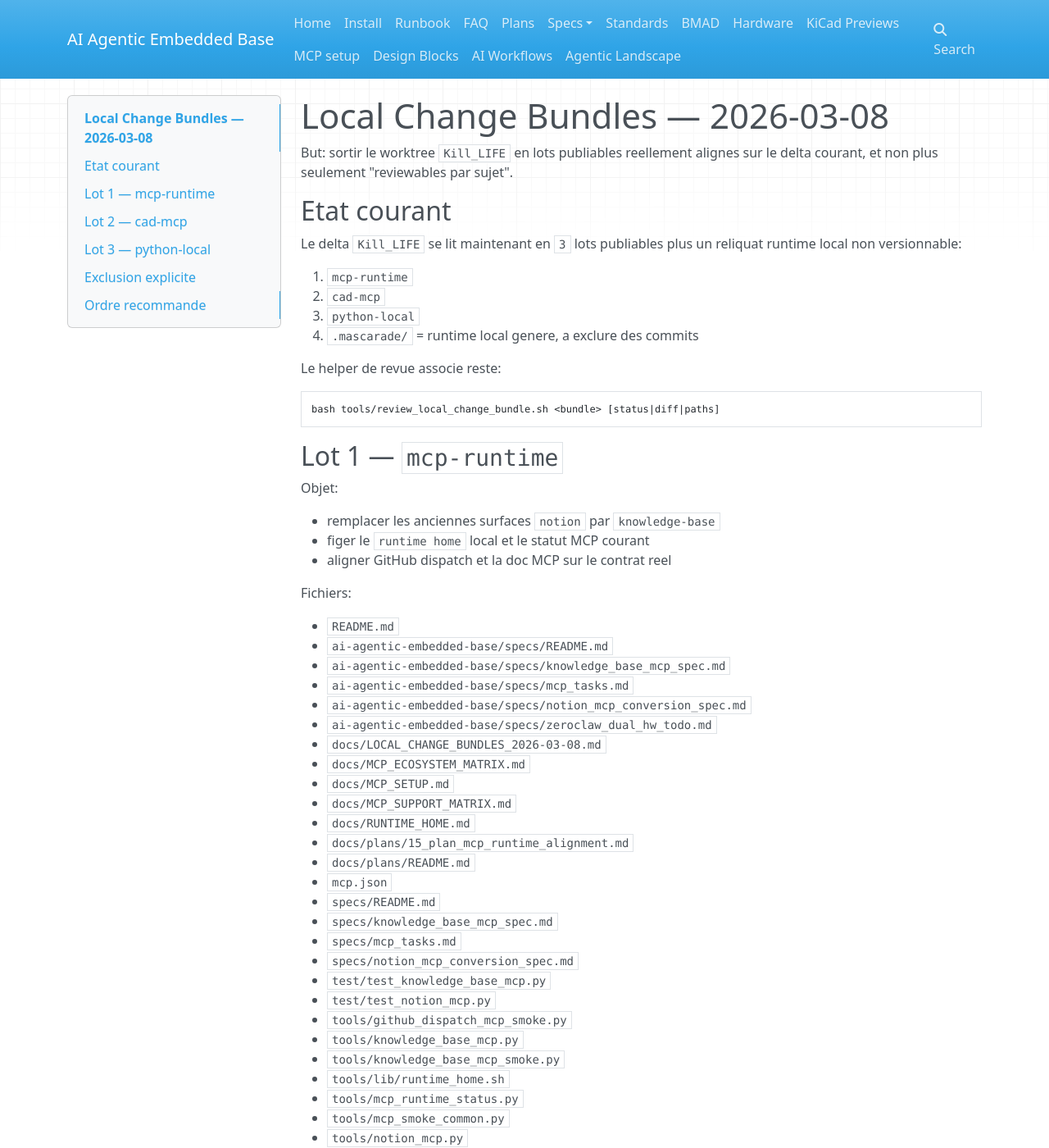
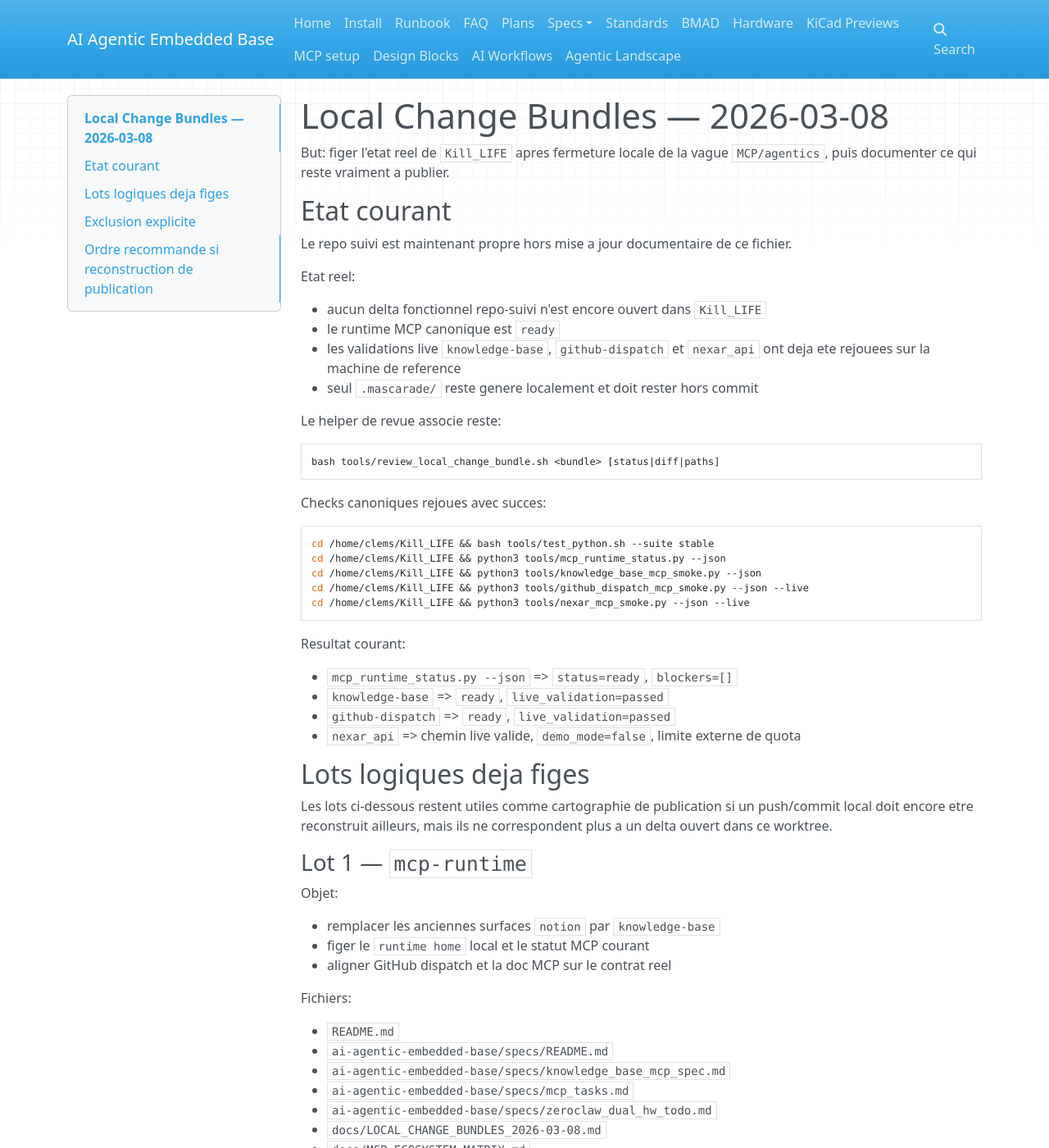
Before and after one commit to electron-rare/Kill_LIFE, an MkDocs documentation site: the page built from docs/LOCAL_CHANGE_BUNDLES_2026-03-08.md, in a window 1280 px wide and 1400 px high. Shown: the whole window at 82% size. Built offline with MkDocs 1.6.1, drawn with Linux system fonts in a browser that asks for light colours; nearby versions of some CDN libraries; some of the changed text lies outside the part shown.

Commit message:
docs(state): close local mcp agentics wave

````diff
--- a/docs/LOCAL_CHANGE_BUNDLES_2026-03-08.md
+++ b/docs/LOCAL_CHANGE_BUNDLES_2026-03-08.md
@@ -1,17 +1,19 @@
 # Local Change Bundles — 2026-03-08
 
-But: sortir le worktree `Kill_LIFE` en lots publiables reellement alignes sur
-le delta courant, et non plus seulement "reviewables par sujet".
+But: figer l'etat reel de `Kill_LIFE` apres fermeture locale de la vague
+`MCP/agentics`, puis documenter ce qui reste vraiment a publier.
 
 ## Etat courant
 
-Le delta `Kill_LIFE` se lit maintenant en `3` lots publiables plus un reliquat
-runtime local non versionnable:
+Le repo suivi est maintenant propre hors mise a jour documentaire de ce fichier.
 
-1. `mcp-runtime`
-2. `cad-mcp`
-3. `python-local`
-4. `.mascarade/` = runtime local genere, a exclure des commits
+Etat reel:
+
+- aucun delta fonctionnel repo-suivi n'est encore ouvert dans `Kill_LIFE`
+- le runtime MCP canonique est `ready`
+- les validations live `knowledge-base`, `github-dispatch` et `nexar_api`
+  ont deja ete rejouees sur la machine de reference
+- seul `.mascarade/` reste genere localement et doit rester hors commit
 
 Le helper de revue associe reste:
 
@@ -19,7 +21,30 @@ Le helper de revue associe reste:
 bash tools/review_local_change_bundle.sh <bundle> [status|diff|paths]
 ```
 
-## Lot 1 — `mcp-runtime`
+Checks canoniques rejoues avec succes:
+
+```bash
+cd /home/clems/Kill_LIFE && bash tools/test_python.sh --suite stable
+cd /home/clems/Kill_LIFE && python3 tools/mcp_runtime_status.py --json
+cd /home/clems/Kill_LIFE && python3 tools/knowledge_base_mcp_smoke.py --json
+cd /home/clems/Kill_LIFE && python3 tools/github_dispatch_mcp_smoke.py --json --live
+cd /home/clems/Kill_LIFE && python3 tools/nexar_mcp_smoke.py --json --live
+```
+
+Resultat courant:
+
+- `mcp_runtime_status.py --json` => `status=ready`, `blockers=[]`
+- `knowledge-base` => `ready`, `live_validation=passed`
+- `github-dispatch` => `ready`, `live_validation=passed`
+- `nexar_api` => chemin live valide, `demo_mode=false`, limite externe de quota
+
+## Lots logiques deja figes
+
+Les lots ci-dessous restent utiles comme cartographie de publication si un
+push/commit local doit encore etre reconstruit ailleurs, mais ils ne
+correspondent plus a un delta ouvert dans ce worktree.
+
+### Lot 1 — `mcp-runtime`
 
 Objet:
 
@@ -33,7 +58,6 @@ Fichiers:
 - `ai-agentic-embedded-base/specs/README.md`
 - `ai-agentic-embedded-base/specs/knowledge_base_mcp_spec.md`
 - `ai-agentic-embedded-base/specs/mcp_tasks.md`
-- `ai-agentic-embedded-base/specs/notion_mcp_conversion_spec.md`
 - `ai-agentic-embedded-base/specs/zeroclaw_dual_hw_todo.md`
 - `docs/LOCAL_CHANGE_BUNDLES_2026-03-08.md`
 - `docs/MCP_ECOSYSTEM_MATRIX.md`
@@ -46,30 +70,18 @@ Fichiers:
 - `specs/README.md`
 - `specs/knowledge_base_mcp_spec.md`
 - `specs/mcp_tasks.md`
-- `specs/notion_mcp_conversion_spec.md`
 - `test/test_knowledge_base_mcp.py`
-- `test/test_notion_mcp.py`
 - `tools/github_dispatch_mcp_smoke.py`
 - `tools/knowledge_base_mcp.py`
 - `tools/knowledge_base_mcp_smoke.py`
 - `tools/lib/runtime_home.sh`
 - `tools/mcp_runtime_status.py`
 - `tools/mcp_smoke_common.py`
-- `tools/notion_mcp.py`
-- `tools/notion_mcp_smoke.py`
 - `tools/review_local_change_bundle.sh`
 - `tools/run_github_dispatch_mcp.sh`
 - `tools/run_knowledge_base_mcp.sh`
-- `tools/run_notion_mcp.sh`
 
-Validation minimale:
-
-```bash
-cd /home/clems/Kill_LIFE && bash tools/test_python.sh --suite stable
-cd /home/clems/Kill_LIFE && python3 tools/validate_specs.py --json
-```
-
-## Lot 2 — `cad-mcp`
+### Lot 2 — `cad-mcp`
 
 Objet:
 
@@ -103,14 +115,7 @@ Fichiers:
 - `tools/run_freecad_mcp.sh`
 - `tools/run_openscad_mcp.sh`
 
-Validation minimale:
-
-```bash
-cd /home/clems/Kill_LIFE && bash tools/hw/cad_stack.sh doctor
-cd /home/clems/Kill_LIFE && bash tools/hw/cad_stack.sh doctor-mcp
-```
-
-## Lot 3 — `python-local`
+### Lot 3 — `python-local`
 
 Objet:
 
@@ -121,12 +126,6 @@ Fichiers:
 
 - `tools/test_python.sh`
 
-Validation repo-locale:
-
-```bash
-cd /home/clems/Kill_LIFE && bash tools/test_python.sh --suite stable
-```
-
 ## Exclusion explicite
 
 Ne pas versionner le runtime local genere:
@@ -135,7 +134,7 @@ Ne pas versionner le runtime local genere:
 
 Ces fichiers servent d'evidence locale runtime, pas de source de verite repo.
 
-## Ordre recommande
+## Ordre recommande si reconstruction de publication
 
 1. publier `mcp-runtime`
 2. publier `cad-mcp`
@@ -143,6 +142,6 @@ Ces fichiers servent d'evidence locale runtime, pas de source de verite repo.
 
 Ce decoupage evite de melanger:
 
-- la migration `notion -> knowledge-base` et la hygiene runtime MCP
+- la migration `knowledge-base` et la hygiene runtime MCP
 - la pile CAD/MCP et ses smokes associes
 - le contrat Python repo-local minimal
````
Also changed, not shown: ai-agentic-embedded-base/specs/mcp_agentics_target_backlog.md (+4 -3 lines), ai-agentic-embedded-base/specs/mcp_tasks.md (+1 -1 lines), docs/plans/17_plan_target_architecture_mcp_agentics_2028.md (+4 -3 lines), specs/mcp_agentics_target_backlog.md (+4 -3 lines), specs/mcp_tasks.md (+1 -1 lines).
